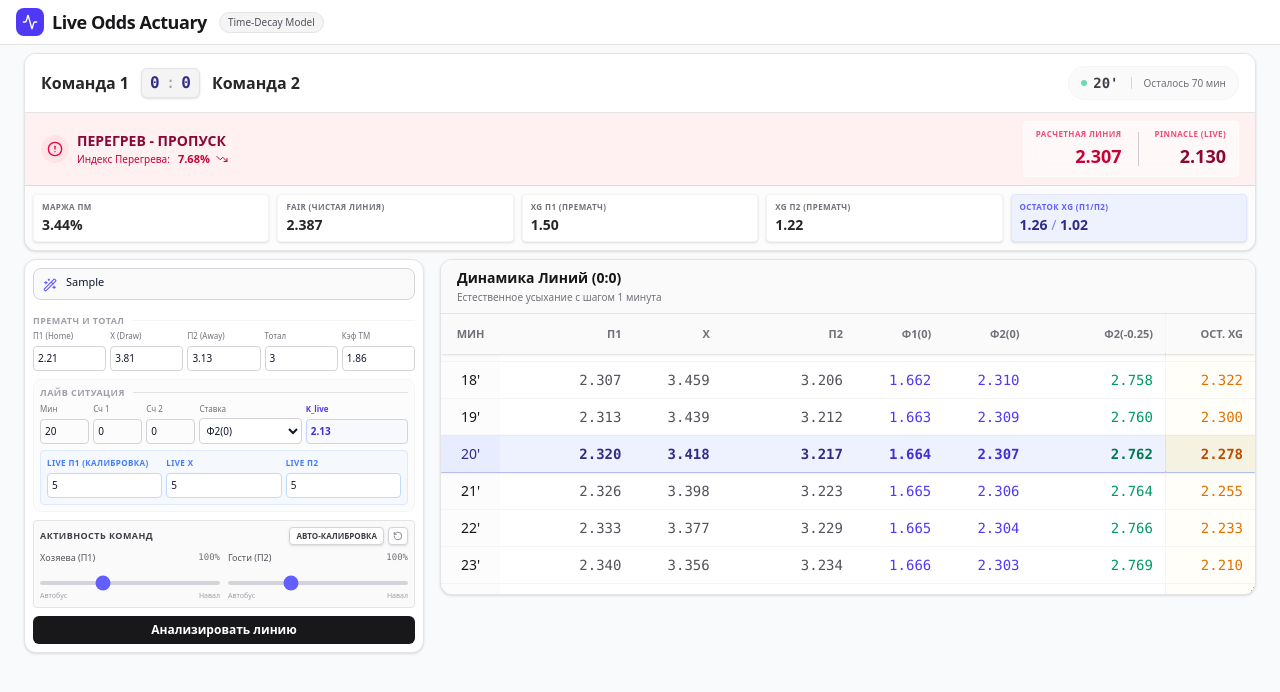
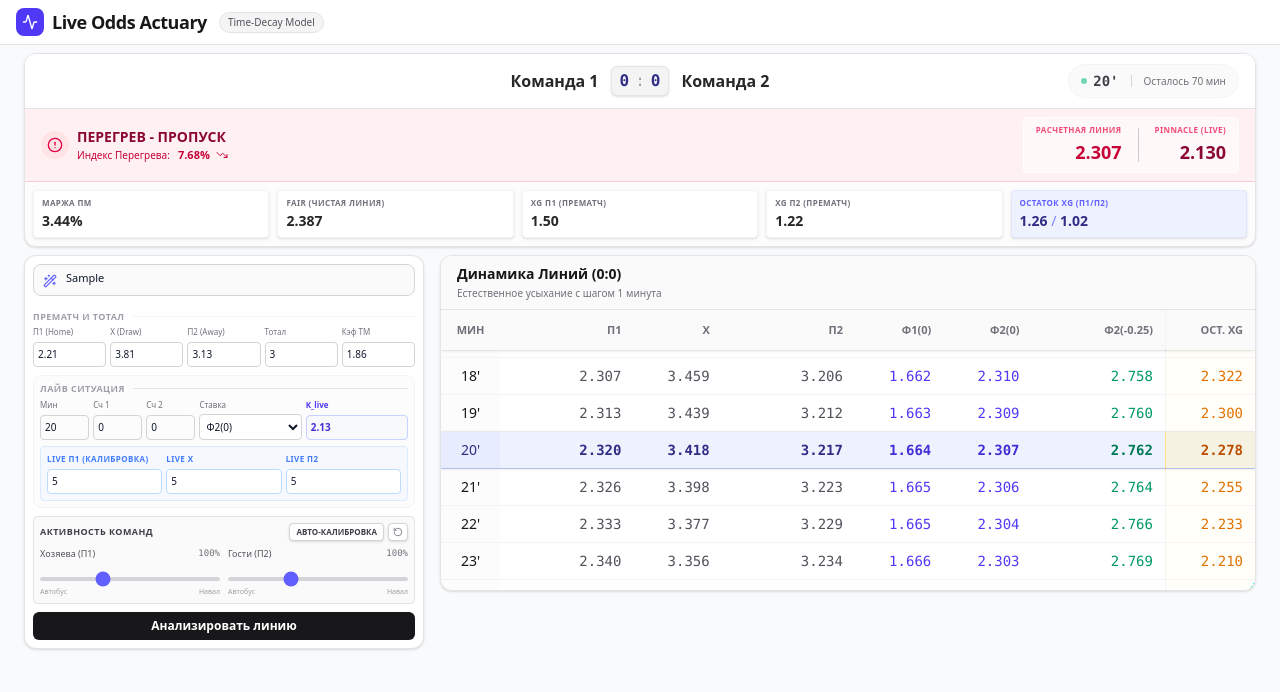
Before and after one commit to Ileudo/decay-model, a React (Vite) app: page / in a window 1280 px wide. Both pictures are taken after typing "Sample", "5", "5", "5" into the empty fields and a click on the button "Анализировать линию". Shown: the top 692 px of the page. Built offline with nearby package versions, Linux system fonts and the light colour scheme.

Commit message:
style: improve ResultsView header alignment
Center the league and team information to provide a more consistent layout across different screen sizes.

```diff
--- a/src/components/ResultsView.tsx
+++ b/src/components/ResultsView.tsx
@@ -24,28 +24,28 @@ export const ResultsView: React.FC<ResultsViewProps> = ({ preMatch, live, inputD
     <div className="bg-white rounded-xl shadow-sm border border-zinc-200 overflow-hidden">
       {/* Match Info Header */}
       <div className="bg-white border-b border-zinc-200 px-4 py-3 flex flex-col md:flex-row items-center justify-between gap-3 relative">
-        <div className="flex-1">
+        <div className="flex-1 flex flex-col items-center justify-center text-center">
           {inputData.league && (
             <div
-              className="text-[9px] text-zinc-400 font-semibold uppercase tracking-wider cursor-pointer hover:text-indigo-500 transition-colors mb-0.5 md:text-left text-center"
+              className="text-[9px] text-zinc-400 font-semibold uppercase tracking-wider cursor-pointer hover:text-indigo-500 transition-colors mb-0.5"
               onClick={() => navigator.clipboard.writeText(inputData.league!)}
               title="Скопировать лигу"
             >
               {inputData.league}
             </div>
           )}
-          <div className="flex items-center justify-center md:justify-start gap-3 text-zinc-800">
-            <span className="font-bold text-sm md:text-base cursor-pointer hover:text-indigo-600 transition-colors" onClick={() => navigator.clipboard.writeText(inputData.team1 || 'Команда 1')} title="Скопировать">{inputData.team1 || 'Команда 1'}</span>
+          <div className="flex items-center justify-center gap-3 text-zinc-800">
+            <span className="font-bold text-sm md:text-base cursor-pointer hover:text-indigo-600 transition-colors text-right" onClick={() => navigator.clipboard.writeText(inputData.team1 || 'Команда 1')} title="Скопировать">{inputData.team1 || 'Команда 1'}</span>
             <div className="bg-zinc-100 px-2 py-0.5 rounded-md border border-zinc-200 shadow-sm flex items-center gap-1.5 font-mono font-bold text-sm md:text-base text-indigo-900 shrink-0">
               <span>{inputData.score1}</span>
               <span className="text-zinc-400 font-normal">:</span>
               <span>{inputData.score2}</span>
             </div>
-            <span className="font-bold text-sm md:text-base cursor-pointer hover:text-indigo-600 transition-colors" onClick={() => navigator.clipboard.writeText(inputData.team2 || 'Команда 2')} title="Скопировать">{inputData.team2 || 'Команда 2'}</span>
+            <span className="font-bold text-sm md:text-base cursor-pointer hover:text-indigo-600 transition-colors text-left" onClick={() => navigator.clipboard.writeText(inputData.team2 || 'Команда 2')} title="Скопировать">{inputData.team2 || 'Команда 2'}</span>
           </div>
         </div>
 
-        <div className="flex items-center gap-3 bg-zinc-50 px-3 py-1.5 rounded-full border border-zinc-100 shrink-0">
+        <div className="flex items-center gap-3 bg-zinc-50 px-3 py-1.5 rounded-full border border-zinc-100 shrink-0 md:absolute md:right-4 md:top-1/2 md:-translate-y-1/2">
           <div className="flex items-center gap-1.5 text-zinc-700 font-mono text-sm font-bold">
              <span className="w-1.5 h-1.5 rounded-full bg-emerald-500 animate-pulse"></span>
              {inputData.minute}'
```
